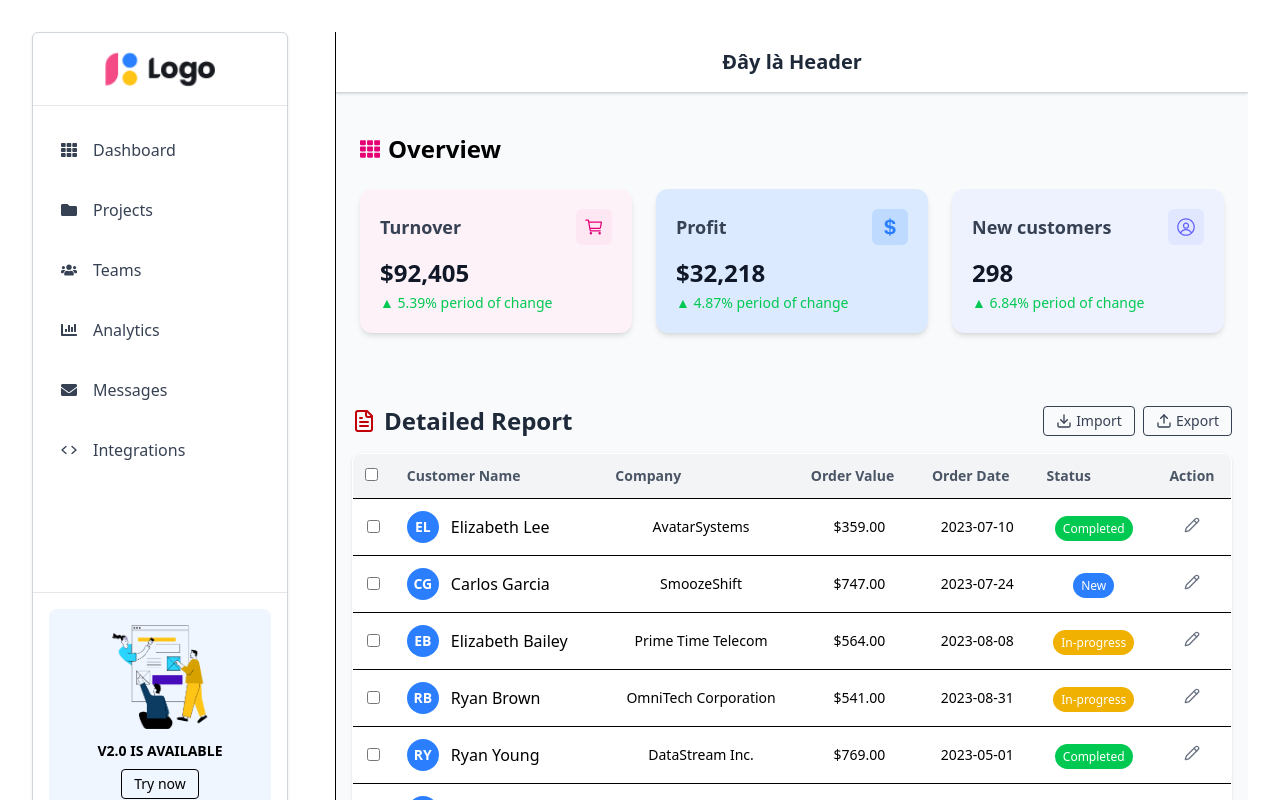
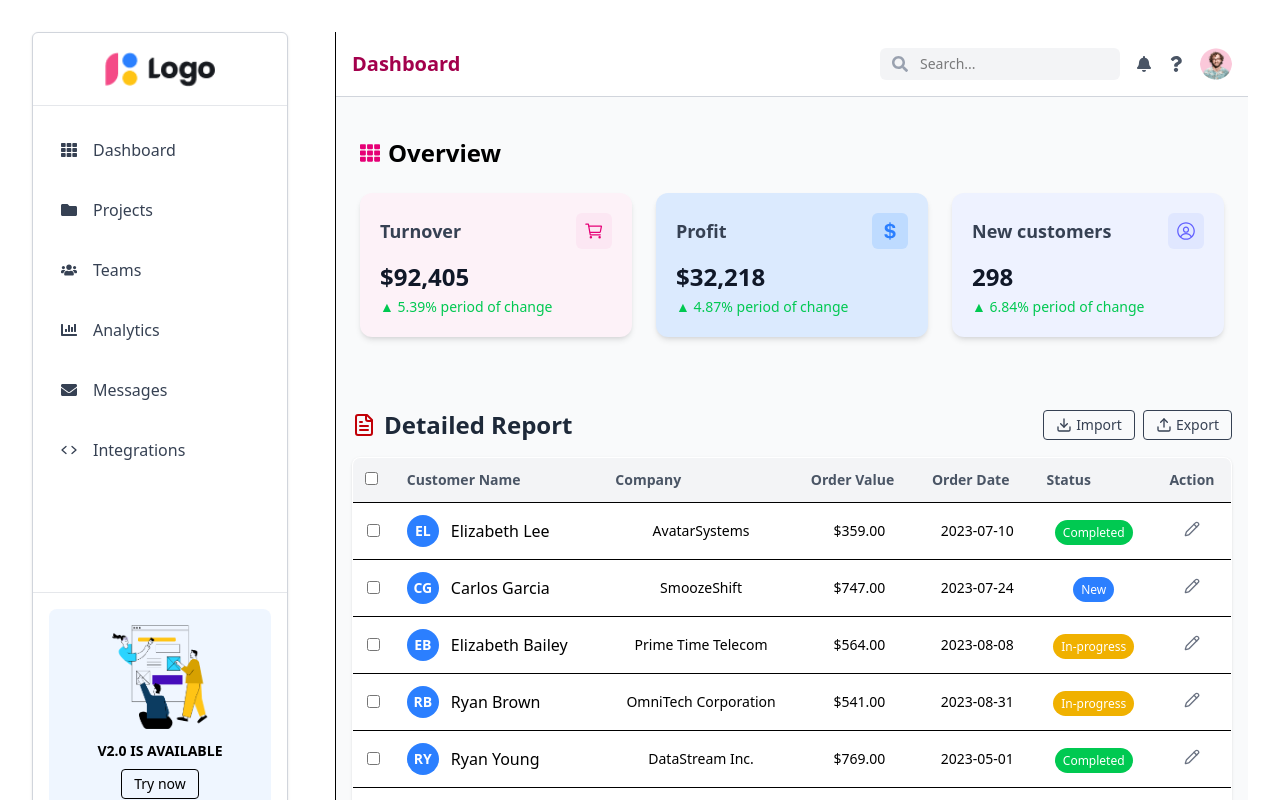
Before and after one commit to nghstudent/nguyenngochien22000865tuan07, a React (Vite) app: page / in a window 1280 px wide. Shown: the top 800 px of the page. Built offline with nearby package versions, Linux system fonts and the light colour scheme; the HTML template or start-up script is replaced by a standard one.

Commit message:
update 1. Layout, bo sung them Header

```diff
--- a/src/components/Header.jsx
+++ b/src/components/Header.jsx
@@ -1,9 +1,31 @@
-import React from 'react';
+import { FaSearch, FaBell, FaQuestion } from 'react-icons/fa';
+import Avatar from "../assets/images/Avatar 313.png";
 
 const Header = () => {
   return (
-    <div className="border-b border-gray-300 p-4 shadow-sm bg-white">
-      <h1 className="text-xl font-bold text-gray-800">Đây là Header</h1>
+    <div className="sticky top-0 z-40 w-full bg-white border-b border-gray-300">
+      <header className="p-4 flex items-center justify-between">
+        {/* Bên trái */}
+        <h1 className="text-xl font-bold text-pink-800">Dashboard</h1>
+
+        {/* Bên phải */}
+        <div className="flex items-center gap-4">
+          {/* Ô tìm kiếm*/}
+          <div className="relative w-60">
+            <FaSearch className="absolute left-3 top-1/2 transform -translate-y-1/2 text-gray-400" />
+            <input
+              type="text"
+              placeholder="Search..."
+              className="w-full pl-10 pr-3 py-1.5 bg-gray-100 rounded-md text-sm focus:outline-none focus:ring-2 focus:ring-pink-500"
+            />
+          </div>
+
+          {/* Các icon khác */}
+          <FaBell className="text-gray-600 cursor-pointer" />
+          <FaQuestion className="text-gray-600 cursor-pointer" />
+          <img src={Avatar} alt="User avatar" className="w-8 h-8 rounded-full object-cover" />
+        </div>
+      </header>
     </div>
   );
 };
```
